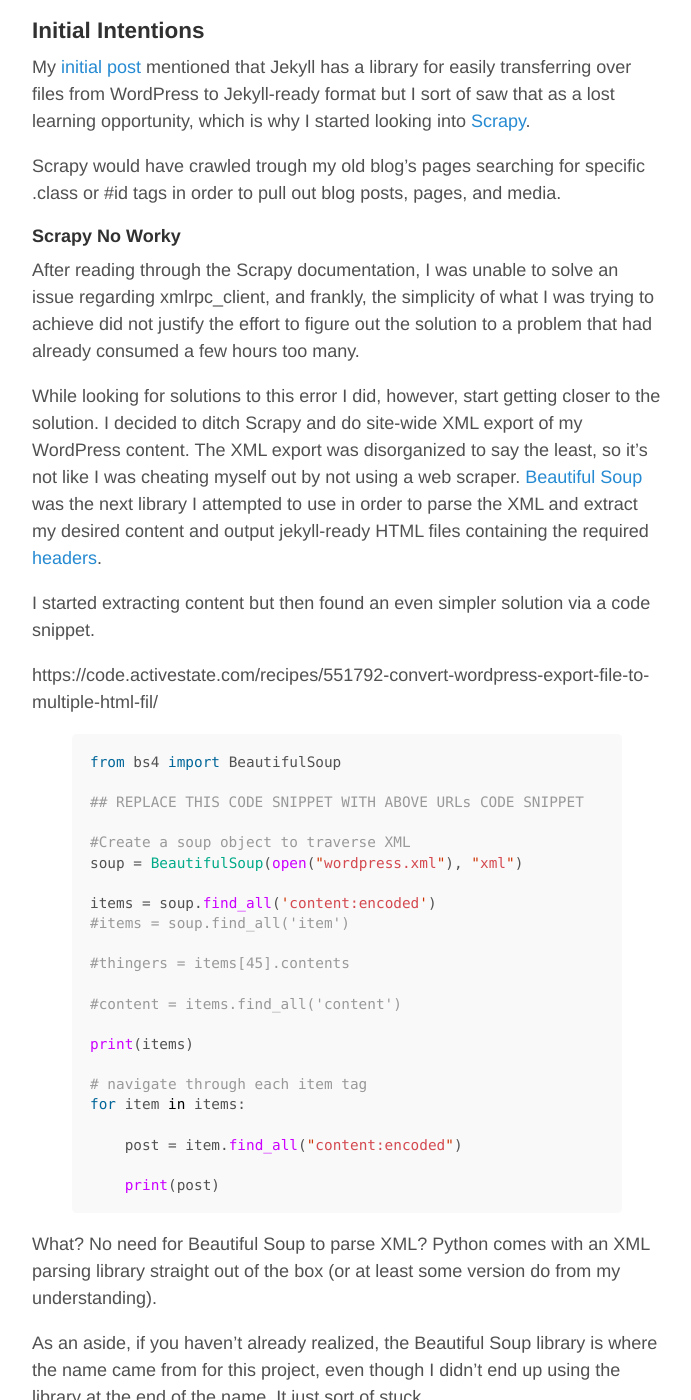
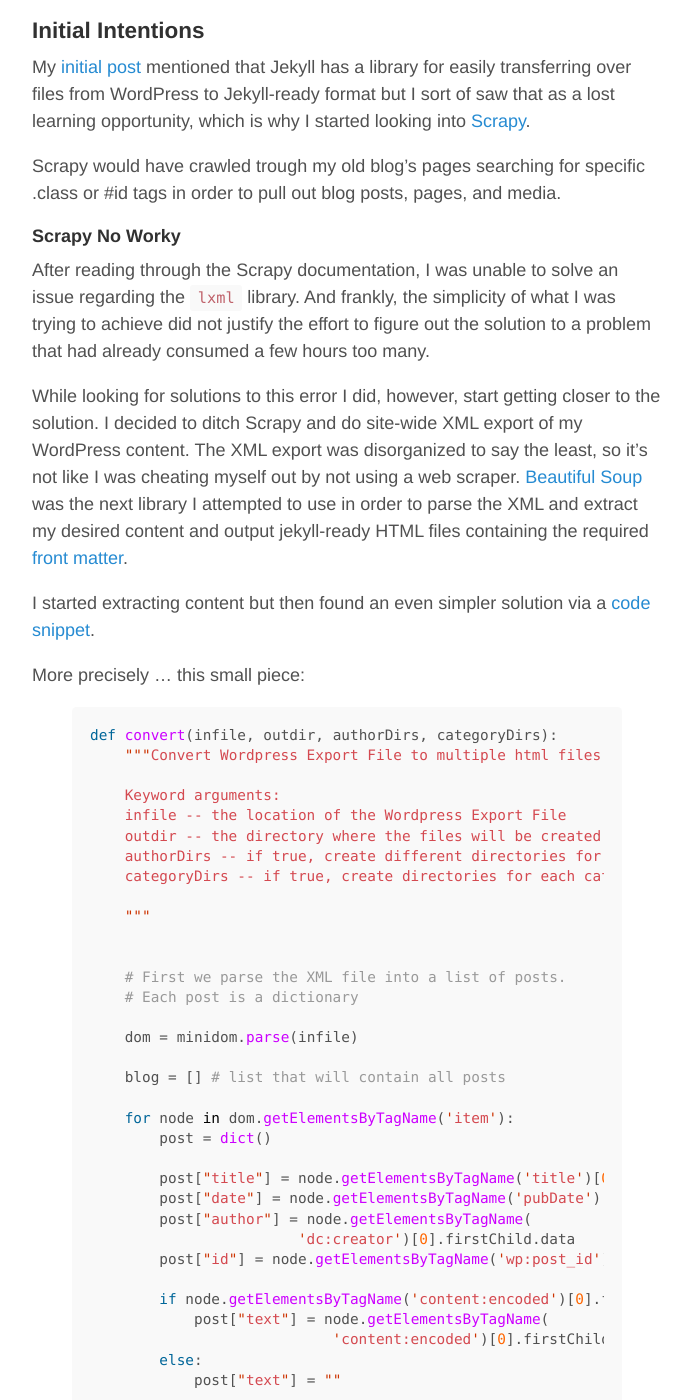
Before and after one commit to gDelgado14/gDelgado14.github.io, a Jekyll site: the page built from index.html, in a window 1280 px wide and 1400 px high, scrolled down 380 px. Shown: the whole window, without its empty margins (293-984 px from the left). Built offline with Jekyll 4.4.1, drawn with Linux system fonts in a browser that asks for light colours; the list of posts is cut into pages by our own code; some of the changed text lies outside the part shown.

Commit message:
fixed new blog post

```diff
--- a/_posts/2015-07-30-soup.md
+++ b/_posts/2015-07-30-soup.md
@@ -3,9 +3,9 @@
 title: Soup: Migrating from Wordpress to Jekyll
 ---
 
-As I mentioned in a [previous post](/2015/07/06/Renovations-2.0/), I was looking to switch over from the big and bulky Wordpress content management system to the light and more technical jekyll static file blogging platform.
+As I mentioned in a [previous post](http://giorgiodelgado.ca/2015/07/06/Renovations-2.0/), I was looking to switch over from the big and bulky Wordpress content management system to the light and more technical [jekyll](http://jekyllrb.com/) static-file blogging platform.
 
-This came about in part because the hosting service I was using to manage my Wordpress site was frustratingly unreliable, so saw switching hosting (now using [GitHub Pages]() as an opportunity for a complete revamp.
+This came about in part because the hosting service I was using to manage my Wordpress site was frustratingly unreliable, so saw switching hosting (now using [GitHub Pages](https://pages.github.com/)) as an opportunity for a complete revamp.
 
 ###Initial Intentions
 My [initial post](/2015/07/06/Renovations-2.0/) mentioned that Jekyll has a library for easily transferring over files from WordPress to Jekyll-ready format but I sort of saw that as a lost learning opportunity, which is why I started looking into [Scrapy](http://scrapy.org/).
@@ -13,38 +13,60 @@
 Scrapy would have crawled trough my old blog's pages searching for specific .class or #id tags in order to pull out blog posts, pages, and media.
 
 ####Scrapy No Worky
-After reading through the Scrapy documentation, I was unable to solve an issue regarding xmlrpc_client, and frankly, the simplicity of what I was trying to achieve did not justify the effort to figure out the solution to a problem that had already consumed a few hours too many.
+After reading through the Scrapy documentation, I was unable to solve an issue regarding the <code>lxml</code> library. And frankly, the simplicity of what I was trying to achieve did not justify the effort to figure out the solution to a problem that had already consumed a few hours too many.
 
-While looking for solutions to this error I did, however, start getting closer to the solution. I decided to ditch Scrapy and do site-wide XML export of my WordPress content. The XML export was disorganized to say the least, so it's not like I was cheating myself out by not using a web scraper. [Beautiful Soup]() was the next library I attempted to use in order to parse the XML and extract my desired content and output jekyll-ready HTML files containing the required [headers]().
+While looking for solutions to this error I did, however, start getting closer to the solution. I decided to ditch Scrapy and do site-wide XML export of my WordPress content. The XML export was disorganized to say the least, so it's not like I was cheating myself out by not using a web scraper. [Beautiful Soup](http://www.crummy.com/software/BeautifulSoup/) was the next library I attempted to use in order to parse the XML and extract my desired content and output jekyll-ready HTML files containing the required [front matter](http://jekyllrb.com/docs/frontmatter/).
 
-I started extracting content but then found an even simpler solution via a code snippet.
+I started extracting content but then found an even simpler solution via a [code snippet](https://code.activestate.com/recipes/551792-convert-wordpress-export-file-to-multiple-html-fil/).
+
+More precisely ... this small piece:
+
+{% highlight python %}
+def convert(infile, outdir, authorDirs, categoryDirs):
+    """Convert Wordpress Export File to multiple html files.
+
+    Keyword arguments:
+    infile -- the location of the Wordpress Export File
+    outdir -- the directory where the files will be created
+    authorDirs -- if true, create different directories for each author
+    categoryDirs -- if true, create directories for each category
+
+    """
 
 
-https://code.activestate.com/recipes/551792-convert-wordpress-export-file-to-multiple-html-fil/
+    # First we parse the XML file into a list of posts.
+    # Each post is a dictionary
 
-{% highlight python %}
-from bs4 import BeautifulSoup
+    dom = minidom.parse(infile)
 
-## REPLACE THIS CODE SNIPPET WITH ABOVE URLs CODE SNIPPET
+    blog = [] # list that will contain all posts
 
-#Create a soup object to traverse XML
-soup = BeautifulSoup(open("wordpress.xml"), "xml")
+    for node in dom.getElementsByTagName('item'):
+    	post = dict()
 
-items = soup.find_all('content:encoded')
-#items = soup.find_all('item')
+    	post["title"] = node.getElementsByTagName('title')[0].firstChild.data
+    	post["date"] = node.getElementsByTagName('pubDate')[0].firstChild.data
+    	post["author"] = node.getElementsByTagName(
+    	                'dc:creator')[0].firstChild.data
+    	post["id"] = node.getElementsByTagName('wp:post_id')[0].firstChild.data
 
-#thingers = items[45].contents
+    	if node.getElementsByTagName('content:encoded')[0].firstChild != None:
+    	    post["text"] = node.getElementsByTagName(
+    	                    'content:encoded')[0].firstChild.data
+    	else:
+    	    post["text"] = ""
 
-#content = items.find_all('content')
+    	# wp:attachment_url could be use to download attachments
 
-print(items)
+    	# Get the categories
+    	tempCategories = []
+    	for subnode in node.getElementsByTagName('category'):
+    		 tempCategories.append(subnode.getAttribute('nicename'))
+    	categories = [x for x in tempCategories if x != '']
+    	post["categories"] = categories
 
-# navigate through each item tag
-for item in items:
-
-    post = item.find_all("content:encoded")
-
-    print(post)
+    	# Add post to the list of all posts
+    	blog.append(post)
 {% endhighlight %}
 
 
@@ -76,8 +98,9 @@
 I defined a function that would handle the processing of an array of dictionaries containing messy post data and outputting the data into a Jekyll compatible directory structure.
 
 Jekyll has a few rules with how posts must be formatted for them to be rendered correctly:
-* posts must have "yyyy-mm-dd-this-is-the-title.md" format, although it does allow for .html file extensions. And I wasn't going to start converting my WordPress post HTML into MarkDown.
-* posts require [front matter](), which is metadata telling Jekyll how to structure your post (i.e. what tags, if any, it should have, or the layout of the post, etc).
+
+- posts must have "yyyy-mm-dd-this-is-the-title.md" format, although it does allow for .html file extensions. And I wasn't going to start converting my WordPress post HTML into MarkDown.
+- posts require [front matter](http://jekyllrb.com/docs/frontmatter/), which is metadata telling Jekyll how to structure your post (i.e. what tags, if any, it should have, or the layout of the post, etc).
 
 So one by one, <code>post_create</code> checks whether the current dictionary contains a regular blog post or a page post by ignoring unnecessary pages ("Contact" & "Contact form 1") as well as not touching special pages ("About", "Forty-Eight") so that I may pass them different font matter.
 
```
